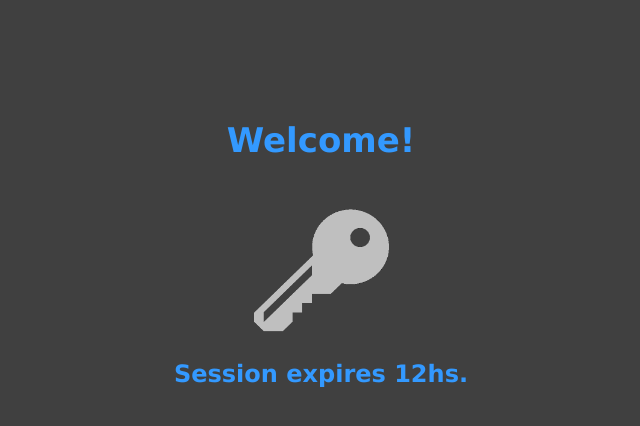
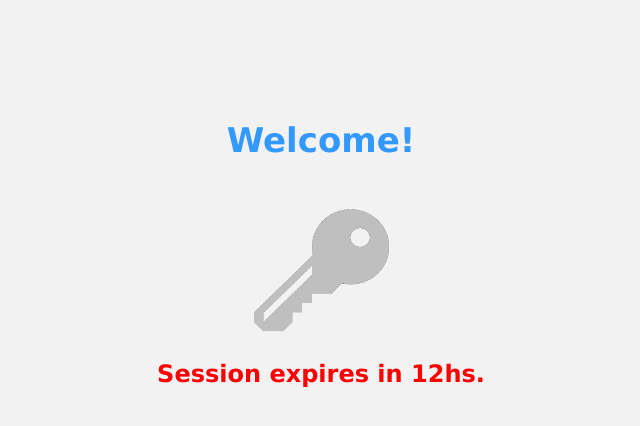
Before and after one commit to ivanleoncz/PyCaptive, a Flask app: page /welcome in a window 1280 px wide. Shown: the top 426 px of the page, without its empty margins (319-959 px from the left). Run offline with Flask 2, Linux system fonts and the light colour scheme; parts of the project's set-up code (start-up, migrations or seed data) failed here and were passed over.

Commit message:
improving colors and welcome message

```diff
--- a/app/templates/welcome.html
+++ b/app/templates/welcome.html
@@ -8,15 +8,15 @@
 			*   { font-family: "Lucida Sans Unicode", "Lucida Grande", sans-serif; }
  		 	h1  { text-align: center; margin-top: 120px; margin-bottom: 40px; color: #3399ff; font-size: 34px; }
 			img { display: block; margin: 0px auto; width: 135px; height: 150px;  }
- 		 	h3  { text-align: center; margin-top: 10px; color: #3399ff; font-size: 24px; }
+			h3  { text-align: center; margin-top: 10px; color: #ff0000; font-size: 24px; }
 			p   { text-align: center; text-color: #ffffff; }
 		</style>
 	</head>
 
-	<body bgcolor="#404040">
+	<body bgcolor="#f2f2f2">
 		<h1> Welcome! </h1>
 		<img src="/static/welcome.png">
-		<h3> Session expires 12hs.</h3>
+		<h3> Session expires in 12hs.</h3>
 	</body>
 
 </html>
```
